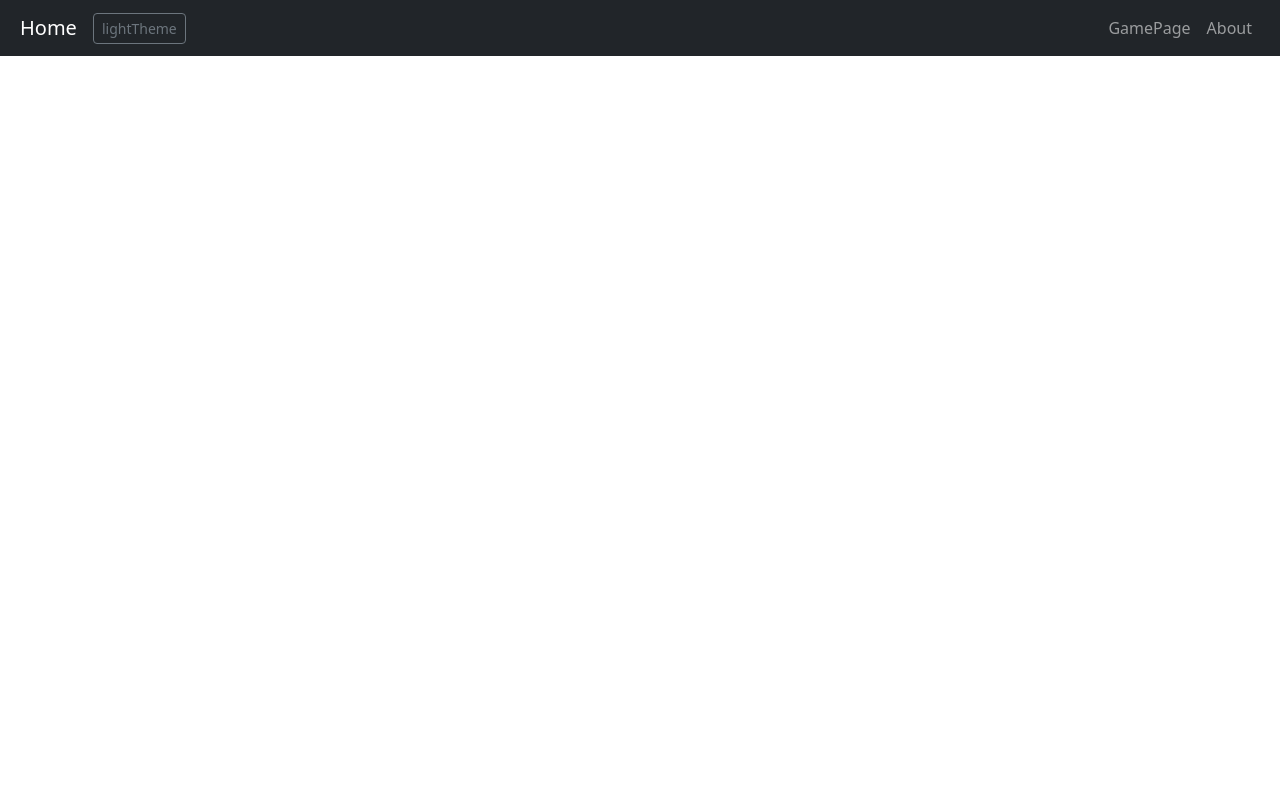
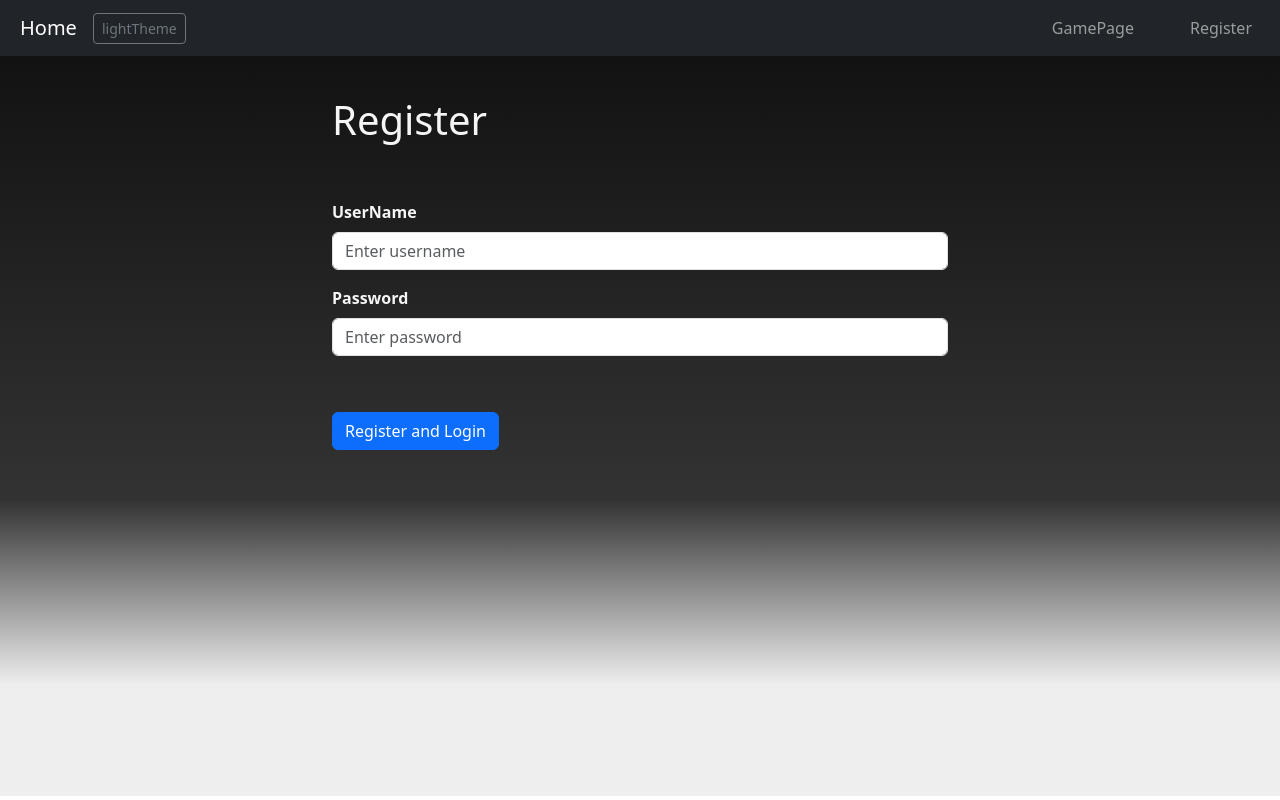
Before and after one commit to Jari1980/GamePageUI, a React (Vite) app: page /register in a window 1280 px wide. Built offline with nearby package versions, Linux system fonts and the light colour scheme.

Commit message:
register page in place

```diff
--- a/package.json
+++ b/package.json
@@ -10,6 +10,7 @@
     "preview": "vite preview"
   },
   "dependencies": {
+    "axios": "^1.11.0",
     "bootstrap": "^5.3.7",
     "react": "^19.1.0",
     "react-bootstrap": "^2.10.10",
--- a/src/components/CookieConsent.jsx
+++ b/src/components/CookieConsent.jsx
@@ -13,7 +13,7 @@ const CookieConsent = () => {
     return (
         <div style={{background: "yellow", padding: "20px", position: "fixed", width:"100%", textAlign: "center", zIndex: "3"}}>
             <h3>Cookie Consent</h3>
-            <p>I dont use other cookies than this, my webprovider might so in good practice I let you, the user, know.</p>
+            <p>I use cookies for cookieconsent (timed for one day as is) and session based cookies in order to verify that user is logged in (session based means they are in browser memory until computer or browser is closed), my webprovider might add more essential cookies so in good practice I let you, the user, know.</p>
             <Button style={{marginRight: "50px"}} onClick={giveCookieConsent}>Ok</Button>
         </div>
     );
--- a/src/components/GamePage.jsx
+++ b/src/components/GamePage.jsx
@@ -7,7 +7,6 @@ const GamePage = () => {
   const [gameSelected, setGameSelected] = useState(false);
   const [runPong, setRunPong] = useState(false);
   const { bgColor, setBgColor } = useGlobalContext();
-  const { dark, setDar } = useGlobalContext();
 
   function setAllgames() {
     setRunPong(false);
--- a/src/components/NavbarComp.jsx
+++ b/src/components/NavbarComp.jsx
@@ -2,11 +2,13 @@ import React from "react";
 import { Navbar, Nav, Button, Container } from "react-bootstrap";
 import { Link } from "react-router-dom";
 import { useGlobalContext } from "./context";
+import { useCookies } from "react-cookie";
 
 const NavbarComp = () => {
 
   const {bgColor, setBgColor} = useGlobalContext();
   const {dark, setDark} = useGlobalContext();
+  const [cookies, setCookie] = useCookies(["jwtToken"]);
 
   function toggleColorMode() {
     if(dark === "dark") {
@@ -29,8 +31,10 @@ const NavbarComp = () => {
           <Navbar.Toggle aria-controls="basic-navbar-nav" />
           <Navbar.Collapse id="basic-navbar-nav">
             <Nav className="ms-auto" style={{ marginRight: "20px" }}>
-              <Nav.Link as={Link} to="/gamepage">GamePage</Nav.Link>
-              <Nav.Link as={Link} to="/about">About</Nav.Link>
+              <Nav.Link style={{marginRight:"40px"}} as={Link} to="/gamepage">GamePage</Nav.Link>
+              {cookies.jwtToken == "" || cookies.jwtToken == null ?(
+                <Nav.Link as={Link} to="/register">Register</Nav.Link>
+              ) : "" }
             </Nav>
           </Navbar.Collapse>
       </Navbar>
--- /dev/null
+++ b/src/components/Register.jsx
@@ -0,0 +1,107 @@
+import React from "react";
+import { useGlobalContext } from "./context";
+import { Button, Container, Form } from "react-bootstrap";
+import { useCookies } from "react-cookie";
+import axios from "axios";
+
+const Register = () => {
+  const { bgColor, setBgColor } = useGlobalContext();
+  const [cookies, setCookie] = useCookies(["jwtToken"]);
+  const { dark, setDark } = useGlobalContext();
+
+  function register(event) {
+    event.preventDefault();
+    const userData = {
+      username: event.currentTarget.elements.formUserName.value,
+      password: event.currentTarget.elements.formPassword.value,
+    };
+    try {
+      axios
+        .post(
+          "https://gameapiauth-acakapc8cxadgtf5.swedencentral-01.azurewebsites.net/api/Authentication/register",
+          {
+            userName: event.currentTarget.elements.formUserName.value,
+            password: event.currentTarget.elements.formPassword.value,
+          }
+        )
+        .then(() => {
+          axios
+            .post(
+              "https://gameapiauth-acakapc8cxadgtf5.swedencentral-01.azurewebsites.net/api/Authentication/login",
+              {
+                userName: userData.username,
+                password: userData.password,
+              }
+            )
+            .then((response) => {
+              setCookie("jwtToken", response.data.jwtToken, { path: "/" });
+              navigate("/");
+            });
+        })
+        .catch((error) => {
+          console.log("Error logging in" + error);
+        });
+    } catch (error) {
+      console.log("Error registering: " + error);
+    }
+  }
+
+  return (
+    <div
+      style={{
+        background: bgColor,
+        height: "calc(100vh - 60px)",
+      }}
+    >
+      <Container
+        style={{
+          width: "50%",
+          alignItems: "center",
+          justifyContent: "center",
+          paddingTop: "40px",
+        }}
+      >
+        {dark == "dark" ? (
+          <h1 style={{ color: "whitesmoke" }}>Register</h1>
+        ) : (
+          <h1 style={{ color: "black" }}>Register</h1>
+        )}
+
+        <br />
+        <br />
+        <Form onSubmit={register}>
+          <Form.Group className="mb-3" controlId="formUserName">
+            <Form.Label>
+              {dark == "dark" ? (
+                <b style={{ color: "whitesmoke" }}>UserName</b>
+              ) : (
+                <b style={{ color: "black" }}>UserName</b>
+              )}
+            </Form.Label>
+            <Form.Control type="text" placeholder="Enter username" />
+          </Form.Group>
+          <Form.Group className="mb-3" controlId="formPassword">
+            <Form.Label>
+              {dark == "dark" ? (
+                <b style={{ color: "whitesmoke" }}>Password</b>
+              ) : (
+                <b style={{ color: "black" }}>Password</b>
+              )}
+            </Form.Label>
+            <Form.Control type="password" placeholder="Enter password" />
+          </Form.Group>
+          <Button
+            style={{ marginTop: "40px" }}
+            variant="primary"
+            type="submit"
+            className="extButton"
+          >
+            Register and Login
+          </Button>
+        </Form>
+      </Container>
+    </div>
+  );
+};
+
+export default Register;
--- a/src/main.jsx
+++ b/src/main.jsx
@@ -9,6 +9,7 @@ import About from "./components/About";
 import { CookiesProvider } from "react-cookie";
 import GamePage from "./components/GamePage";
 import { GlobalProvider } from "./components/context.jsx";
+import Register from "./components/Register.jsx";
 
 createRoot(document.getElementById("root")).render(
   <BrowserRouter>
@@ -20,6 +21,7 @@ createRoot(document.getElementById("root")).render(
           <Route path="/home" element={<Home />} />
           <Route path="/gamepage" element={<GamePage />} />
           <Route path="/about" element={<About />} />
+          <Route path="/register" element={<Register />} />
         </Routes>
       </CookiesProvider>
     </GlobalProvider>
```
Also changed, not shown: 1 other file (tests, documents, lock files or other folders).
